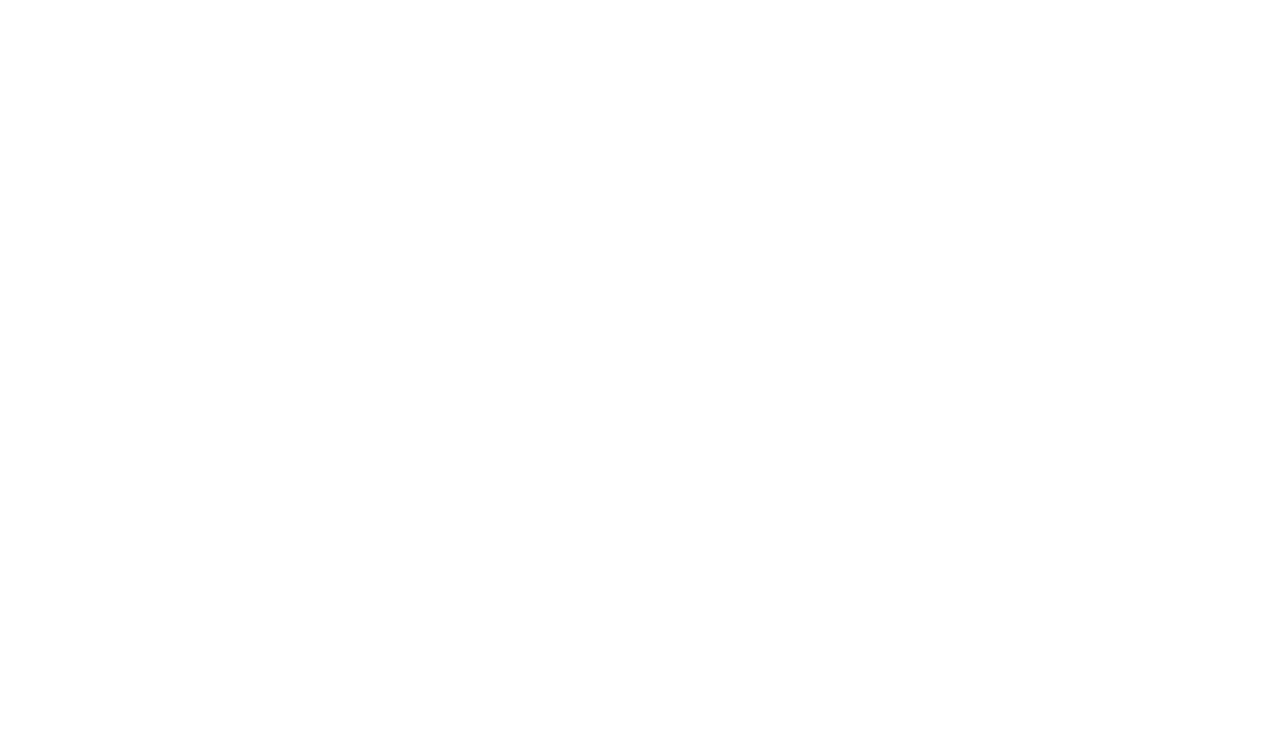
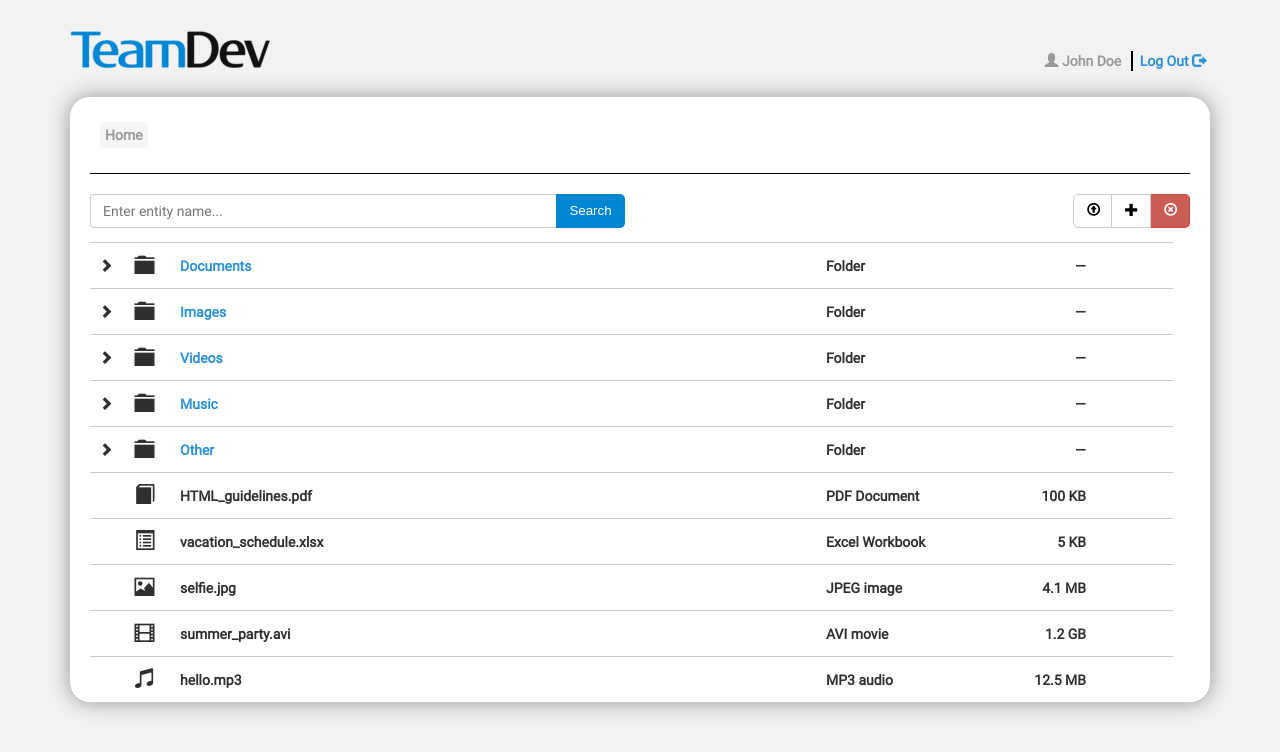
Before and after one commit to Vladyslav-Kuksiuk/FileHub, a plain HTML site: page web-client/static/markup/index.html in a window 1280 px wide. Drawn offline with Linux system fonts and the light colour scheme.

Commit message:
Create index page without footer.

```diff
--- a/web-client/static/markup/css/styles.css
+++ b/web-client/static/markup/css/styles.css
@@ -26,15 +26,30 @@ a:hover {
     text-decoration: underline;
 }
 
-input[type="text"] {
+input[type="text"], input[type="email"], input[type="password"] {
     color: #000;
     font: 14px "Roboto", "Times New Roman", Times, serif;
+    padding-left: 12px;
+    height: 30px;
+    outline: none;
+    border-radius: 4px;
+    border: 1px solid #ccc;
+}
+
+input[type="text"]:focus, input[type="email"]:focus, input[type="password"]:focus {
+    border-color: #77bef2;
+    box-shadow: 0 0 5px #77bef2;
 }
 
 .button {
     border: 1px solid #ccc;
     border-radius: 5px;
     padding: 9px 13px 8px 12px;
+    background: #fff;
+}
+
+.button:hover {
+    background: #ccc;
 }
 
 .button-primary {
@@ -48,8 +63,75 @@ input[type="text"] {
     border-color: #204d74;
 }
 
+.button-danger {
+    border-color: #c64b41;
+    background: #cb5c54;
+    color: #fff;
+}
+
+.button-danger:hover {
+    background: #bb3e35;
+    border-color: #ad4c44;
+}
+
+.group-left-element {
+    margin-right: 0;
+    border-bottom-right-radius: 0;
+    border-top-right-radius: 0;
+}
+
+.inline-button {
+    border: none;
+    background: none;
+    padding: 1px 0;
+    font-size: 20px;
+}
+
+.inline-button-primary {
+    color: #2e6da4;
+}
+
+.inline-button-primary:hover {
+    color: #115281;
+}
+
+.inline-button-success {
+    color: #26b926;
+}
+
+.inline-button-success:hover {
+    color: #097c09;
+}
+
+.inline-button-danger {
+    color: #cb5c54;
+}
+
+.inline-button-danger:hover {
+    color: #a81c12;
+}
+
+.group-mid-element {
+    margin-right: 0;
+    margin-left: 0;
+    border-left: 0;
+    border-radius: 0;
+}
+
+.group-right-element {
+    margin-left: 0;
+    border-left: 0;
+    border-bottom-left-radius: 0;
+    border-top-left-radius: 0;
+}
+
 .wrapper {
     width: 562px;
+    margin: 0 auto;
+}
+
+.table-page-wrapper {
+    width: 1142px;
     margin: 0 auto;
 }
 
@@ -57,6 +139,31 @@ input[type="text"] {
     padding-left: 1px;
     padding-top: 31px;
     margin-bottom: 25px;
+}
+
+.authorized-page-header {
+    display: flex;
+    justify-content: space-between;
+    align-items: center;
+    padding-left: 1px;
+    padding-top: 31px;
+    margin-bottom: 25px;
+}
+
+.authorized-user-panel {
+    margin: 19px 10px 0 0;
+}
+
+.authorized-user-panel .user-info {
+    color: #999999;
+    padding: 2px 6px;
+    margin-right: 5px;
+    border-right: 2px solid #000;
+}
+
+.authorized-user-panel .logout-button {
+    margin-right: -5px;
+    margin-left: 2px;
 }
 
 .form-container {
@@ -67,10 +174,28 @@ input[type="text"] {
     box-shadow: 0 0 20px #999;
 }
 
+.table-container {
+    padding-bottom: 10px;
+}
+
 .form-container h1 {
     margin: -1px 0 8px;
     font-size: 30px;
     font-weight: 599;
+}
+
+.breadcrumb-container {
+    margin: 10px 0 30px 10px;
+}
+
+.breadcrumb {
+    padding: 5px;
+    border-radius: 5px;
+    background: #f5f5f5;
+}
+
+.breadcrumb-item {
+    color: #999999;
 }
 
 .horizontal-line {
@@ -92,18 +217,7 @@ input[type="text"] {
 }
 
 .form-row input {
-    padding-left: 12px;
-    height: 30px;
     width: 321px;
-    outline: none;
-    border-radius: 4px;
-    border: 1px solid #ccc;
-    font-size: 14px;
-}
-
-.form-row input:focus {
-    border-color: #77bef2;
-    box-shadow: 0 0 5px #77bef2;
 }
 
 .form-row .error-input {
@@ -129,6 +243,103 @@ input[type="text"] {
     font-weight: 600;
 }
 
+.search-line {
+    display: flex;
+    margin-top: -1px;
+}
+
+.table-tool-bar {
+    display: flex;
+    justify-content: space-between;
+    align-items: center;
+    margin-bottom: 14px;
+}
+
+.search-line .button {
+    height: 34px;
+    width: 69px;
+    border: none;
+    padding: 0;
+}
+
+.button-group {
+    display: flex;
+    font-weight: 900;
+}
+
+.button-group .button {
+    height: 34px;
+    width: 39px;
+    padding-top: 5px;
+    padding-left: 13px;
+}
+
+.table-wrapper {
+    height: 450px;
+    overflow-y: scroll;
+}
+
+.data-table {
+    border-spacing: 0;
+}
+
+.table-row:hover {
+    background: #f5f5f5;
+}
+
+.table-data {
+    border-top: 1px solid #ccc;
+    padding: 10px 0;
+}
+
+.arrow-table-column {
+    width: 23px;
+    text-align: end;
+}
+
+.icon-table-column {
+    width: 63px;
+    text-align: center;
+    font-size: 20px;
+}
+
+.name-table-column {
+    width: 646px;
+    padding-left: 4px;
+}
+
+.type-table-column {
+    width: 130px;
+}
+
+.weight-table-column {
+    width: 130px;
+    text-align: end;
+}
+
+.buttons-table-column {
+    width: 84px;
+    text-align: center;
+    padding-left: 3px;
+    padding-top: 8px;
+}
+
+.data-buttons-container {
+    display: none;
+}
+
+.table-row:hover .data-buttons-container {
+    display: block;
+}
+
+#entity-search-input {
+    width: 451px;
+    margin-right: 0;
+    border-right: 0;
+    border-bottom-right-radius: 0;
+    border-top-right-radius: 0;
+}
+
 .form-container .error-label-container {
     color: #f00;
     font-weight: 600;
--- a/web-client/static/markup/index.html
+++ b/web-client/static/markup/index.html
@@ -0,0 +1,287 @@
+<!doctype html>
+<html lang="en">
+<head>
+    <meta charset="UTF-8">
+    <meta content="ie=edge" http-equiv="X-UA-Compatible">
+    <title>Table</title>
+    <link href="css/icons.css" rel="stylesheet">
+    <link href="css/styles.css" rel="stylesheet">
+</head>
+<body>
+<div class="table-page-wrapper">
+    <header class="authorized-page-header">
+        <a href="/"><img alt="TeamDev" height="37" src="images/logo.png" width="200"></a>
+        <div class="authorized-user-panel">
+            <span class="user-info">
+                <span aria-hidden="true" class="glyphicon glyphicon-user"></span>
+                <span>John Doe</span>
+            </span>
+            <a class="logout-button" href="/">Log Out <span aria-hidden="true"
+                                                            class="glyphicon glyphicon-log-out"></span></a>
+        </div>
+    </header>
+    <main class="form-container table-container">
+        <div class="breadcrumb-container">
+            <span class="breadcrumb">
+                <span class="breadcrumb-item">Home</span>
+            </span>
+        </div>
+        <hr class="horizontal-line">
+        <div class="table-tool-bar">
+            <form action="" method="post">
+                <div class="search-line">
+                    <input class="group-left-element" id="entity-search-input" name="entity-search"
+                           placeholder="Enter entity name..." type="text">
+                    <button class="button button-primary group-right-element">Search</button>
+                </div>
+            </form>
+            <div class="button-group">
+                <button class="button group-left-element"><span aria-hidden="true"
+                                                                class="glyphicon glyphicon-upload"></span></button>
+                <button class="button group-mid-element"><span aria-hidden="true"
+                                                               class="glyphicon glyphicon-plus"></span></button>
+                <button class="button button-danger group-right-element"><span
+                        aria-hidden="true" class="glyphicon glyphicon-remove-circle"></span>
+                </button>
+            </div>
+        </div>
+        <div class="table-wrapper">
+            <table class="data-table">
+                <tr class="table-row">
+                    <td class="table-data arrow-table-column"><span
+                            aria-hidden="true" class="glyphicon glyphicon-chevron-right"></span>
+                    </td>
+                    <td class="table-data icon-table-column"><span
+                            aria-hidden="true"
+                            class="glyphicon glyphicon-folder-close"></span></td>
+                    <td class="table-data name-table-column"><a href="">Documents</a></td>
+                    <td class="table-data type-table-column">Folder</td>
+                    <td class="table-data weight-table-column">—</td>
+                    <td class="table-data buttons-table-column">
+                        <div class="data-buttons-container">
+                            <button class="inline-button inline-button-success">
+                                <span aria-hidden="true" class="glyphicon glyphicon-upload"></span>
+                            </button>
+                            <button class="inline-button inline-button-danger">
+                                <span aria-hidden="true"
+                                      class="glyphicon glyphicon-remove-circle"></span>
+                            </button>
+                        </div>
+                    </td>
+                </tr>
+                <tr class="table-row">
+                    <td class="table-data arrow-table-column"><span
+                            aria-hidden="true"
+                            class="glyphicon glyphicon-chevron-right"></span></td>
+                    <td class="table-data icon-table-column"><span
+                            aria-hidden="true"
+                            class="glyphicon glyphicon-folder-close"></span></td>
+                    <td class="table-data name-table-column"><a href="">Images</a></td>
+                    <td class="table-data type-table-column">Folder</td>
+                    <td class="table-data weight-table-column">—</td>
+                    <td class="table-data buttons-table-column">
+                        <div class="data-buttons-container">
+                            <button class="inline-button inline-button-success">
+                                <span aria-hidden="true" class="glyphicon glyphicon-upload"></span>
+                            </button>
+                            <button class="inline-button inline-button-danger">
+                                <span aria-hidden="true"
+                                      class="glyphicon glyphicon-remove-circle"></span>
+                            </button>
+                        </div>
+                    </td>
+                </tr>
+                <tr class="table-row">
+                    <td class="table-data arrow-table-column"><span
+                            aria-hidden="true"
+                            class="glyphicon glyphicon-chevron-right"></span></td>
+                    <td class="table-data icon-table-column"><span
+                            aria-hidden="true"
+                            class="glyphicon glyphicon-folder-close"></span></td>
+                    <td class="table-data name-table-column"><a href="">Videos</a></td>
+                    <td class="table-data type-table-column">Folder</td>
+                    <td class="table-data weight-table-column">—</td>
+                    <td class="table-data buttons-table-column">
+                        <div class="data-buttons-container">
+                            <button class="inline-button inline-button-success">
+                                <span aria-hidden="true" class="glyphicon glyphicon-upload"></span>
+                            </button>
+                            <button class="inline-button inline-button-danger">
+                                <span aria-hidden="true"
+                                      class="glyphicon glyphicon-remove-circle"></span>
+                            </button>
+                        </div>
+                    </td>
+                </tr>
+                <tr class="table-row">
+                    <td class="table-data arrow-table-column"><span
+                            aria-hidden="true"
+                            class="glyphicon glyphicon-chevron-right"></span></td>
+                    <td class="table-data icon-table-column"><span
+                            aria-hidden="true"
+                            class="glyphicon glyphicon-folder-close"></span></td>
+                    <td class="table-data name-table-column"><a href="">Music</a></td>
+                    <td class="table-data type-table-column">Folder</td>
+                    <td class="table-data weight-table-column">—</td>
+                    <td class="table-data buttons-table-column">
+                        <div class="data-buttons-container">
+                            <button class="inline-button inline-button-success">
+                                <span aria-hidden="true" class="glyphicon glyphicon-upload"></span>
+                            </button>
+                            <button class="inline-button inline-button-danger">
+                                <span aria-hidden="true"
+                                      class="glyphicon glyphicon-remove-circle"></span>
+                            </button>
+                        </div>
+                    </td>
+                </tr>
+                <tr class="table-row">
+                    <td class="table-data arrow-table-column"><span
+                            aria-hidden="true"
+                            class="glyphicon glyphicon-chevron-right"></span></td>
+                    <td class="table-data icon-table-column"><span
+                            aria-hidden="true"
+                            class="glyphicon glyphicon-folder-close"></span></td>
+                    <td class="table-data name-table-column"><a href="">Other</a></td>
+                    <td class="table-data type-table-column">Folder</td>
+                    <td class="table-data weight-table-column">—</td>
+                    <td class="table-data buttons-table-column">
+                        <div class="data-buttons-container">
+                            <button class="inline-button inline-button-success">
+                                <span aria-hidden="true" class="glyphicon glyphicon-upload"></span>
+                            </button>
+                            <button class="inline-button inline-button-danger">
+                                <span aria-hidden="true"
+                                      class="glyphicon glyphicon-remove-circle"></span>
+                            </button>
+                        </div>
+                    </td>
+                </tr>
+                <tr class="table-row">
+                    <td class="table-data arrow-table-column"></td>
+                    <td class="table-data icon-table-column"><span aria-hidden="true"
+                                                                   class="glyphicon glyphicon-book"></span></td>
+                    <td class="table-data name-table-column">HTML_guidelines.pdf</td>
+                    <td class="table-data type-table-column">PDF Document</td>
+                    <td class="table-data weight-table-column">100 KB</td>
+                    <td class="table-data buttons-table-column">
+                        <div class="data-buttons-container">
+                            <button class="inline-button inline-button-primary">
+                                <span aria-hidden="true"
+                                      class="glyphicon glyphicon-download"></span>
+                            </button>
+                            <button class="inline-button inline-button-danger">
+                                <span aria-hidden="true"
+                                      class="glyphicon glyphicon-remove-circle"></span>
+                            </button>
+                        </div>
+                    </td>
+                </tr>
+                <tr class="table-row">
+                    <td class="table-data arrow-table-column"></td>
+                    <td class="table-data icon-table-column"><span
+                            aria-hidden="true"
+                            class="glyphicon glyphicon-list-alt"></span></td>
+                    <td class="table-data name-table-column">vacation_schedule.xlsx</td>
+                    <td class="table-data type-table-column">Excel Workbook</td>
+                    <td class="table-data weight-table-column">5 KB</td>
+                    <td class="table-data buttons-table-column">
+                        <div class="data-buttons-container">
+                            <button class="inline-button inline-button-primary">
+                                <span aria-hidden="true"
+                                      class="glyphicon glyphicon-download"></span>
+                            </button>
+                            <button class="inline-button inline-button-danger">
+                                <span aria-hidden="true"
+                                      class="glyphicon glyphicon-remove-circle"></span>
+                            </button>
+                        </div>
+                    </td>
+                </tr>
+                <tr class="table-row">
+                    <td class="table-data arrow-table-column"></td>
+                    <td class="table-data icon-table-column"><span
+                            aria-hidden="true"
+                            class="glyphicon glyphicon-picture"></span></td>
+                    <td class="table-data name-table-column">selfie.jpg</td>
+                    <td class="table-data type-table-column">JPEG image</td>
+                    <td class="table-data weight-table-column">4.1 MB</td>
+                    <td class="table-data buttons-table-column">
+                        <div class="data-buttons-container">
+                            <button class="inline-button inline-button-primary">
+                                <span aria-hidden="true"
+                                      class="glyphicon glyphicon-download"></span>
+                            </button>
+                            <button class="inline-button inline-button-danger">
+                                <span aria-hidden="true"
+                                      class="glyphicon glyphicon-remove-circle"></span>
+                            </button>
+                        </div>
+                    </td>
+                </tr>
+                <tr class="table-row">
+                    <td class="table-data arrow-table-column"></td>
+                    <td class="table-data icon-table-column"><span aria-hidden="true"
+                                                                   class="glyphicon glyphicon-film"></span></td>
+                    <td class="table-data name-table-column">summer_party.avi</td>
+                    <td class="table-data type-table-column">AVI movie</td>
+                    <td class="table-data weight-table-column">1.2 GB</td>
+                    <td class="table-data buttons-table-column">
+                        <div class="data-buttons-container">
+                            <button class="inline-button inline-button-primary">
+                                <span aria-hidden="true"
+                                      class="glyphicon glyphicon-download"></span>
+                            </button>
+                            <button class="inline-button inline-button-danger">
+                                <span aria-hidden="true"
+                                      class="glyphicon glyphicon-remove-circle"></span>
+                            </button>
+                        </div>
+                    </td>
+                </tr>
+                <tr class="table-row">
+                    <td class="table-data arrow-table-column"></td>
+                    <td class="table-data icon-table-column"><span aria-hidden="true"
+                                                                   class="glyphicon glyphicon-music"></span></td>
+                    <td class="table-data name-table-column">hello.mp3</td>
+                    <td class="table-data type-table-column">MP3 audio</td>
+                    <td class="table-data weight-table-column">12.5 MB</td>
+                    <td class="table-data buttons-table-column">
+                        <div class="data-buttons-container">
+                            <button class="inline-button inline-button-primary">
+                                <span aria-hidden="true"
+                                      class="glyphicon glyphicon-download"></span>
+                            </button>
+                            <button class="inline-button inline-button-danger">
+                                <span aria-hidden="true"
+                                      class="glyphicon glyphicon-remove-circle"></span>
+                            </button>
+                        </div>
+                    </td>
+                </tr>
+                <tr class="table-row">
+                    <td class="table-data arrow-table-column"></td>
+                    <td class="table-data icon-table-column"><span aria-hidden="true"
+                                                                   class="glyphicon glyphicon-music"></span></td>
+                    <td class="table-data name-table-column">sing.mp3</td>
+                    <td class="table-data type-table-column">MP3 audio</td>
+                    <td class="table-data weight-table-column">10.3 MB</td>
+                    <td class="table-data buttons-table-column">
+                        <div class="data-buttons-container">
+                            <button class="inline-button inline-button-primary">
+                                <span aria-hidden="true"
+                                      class="glyphicon glyphicon-download"></span>
+                            </button>
+                            <button class="inline-button inline-button-danger">
+                                <span aria-hidden="true"
+                                      class="glyphicon glyphicon-remove-circle"></span>
+                            </button>
+                        </div>
+                    </td>
+                </tr>
+            </table>
+        </div>
+    </main>
+</div>
+</body>
+</html>
```
